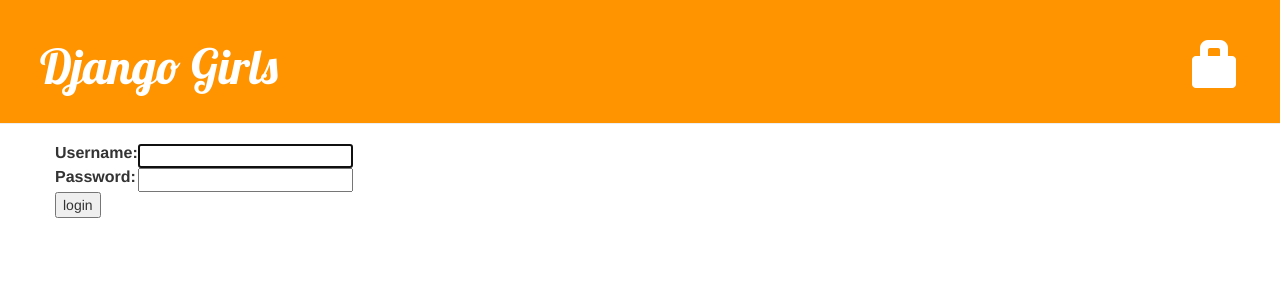
After one commit to agnieszkajach/my-first-blog, a Django app: page /accounts/login/?next=/post/new/ in a window 1280 px wide. The commit adds this page. Shown: the top 300 px of the page. Run offline with Django 3.2, Linux system fonts and the light colour scheme; some libraries are stand-ins or nearby versions.

Commit message:
Added publish/delete post.

```diff
--- a/blog/static/css/blog.css
+++ b/blog/static/css/blog.css
@@ -16,6 +16,11 @@
 h1, h2, h3, h4 {
 	font-family: 'Lobster', cursive;
 }
+
+.buttons{
+	float: right;
+}
+
 .date {
 	float: right;
 	color: #828282;
--- a/blog/templates/blog/base.html
+++ b/blog/templates/blog/base.html
@@ -10,8 +10,13 @@
 	<body>
 		<div class="page-header">
 			<h1>
+				{% if user.is_authenticated %}
 				<a href="{% url "blog.views.post_new" %}" class="top-menu"><span class="glyphicon glyphicon-plus"></span></a>
-				<a href="/">Django Girls Blog</a>
+				<a href="{% url 'post_draft_list' %}" class="top-menu"><span class="glyphicon glyphicon-edit"></span></a>
+				{% else %}
+				<a href="{% url 'django.contrib.auth.views.login' %}" class="top-menu"><span class="glyphicon glyphicon-lock"></span></a>
+				{% endif %}
+				<h1><a href="{% url 'blog.views.post_list' %}">Django Girls</a></h1>
 			</h1>
 		</div>
 		<div class="content container">
--- /dev/null
+++ b/blog/templates/registration/login.html
@@ -0,0 +1,26 @@
+{% extends "blog/base.html" %}
+
+{% block content %}
+
+{% if form.errors %}
+<p>Your username and password didn't match. Please try again.</p>
+{% endif %}
+
+<form method="post" action="{% url 'django.contrib.auth.views.login' %}">
+{% csrf_token %}
+<table>
+<tr>
+    <td>{{ form.username.label_tag }}</td>
+    <td>{{ form.username }}</td>
+</tr>
+<tr>
+    <td>{{ form.password.label_tag }}</td>
+    <td>{{ form.password }}</td>
+</tr>
+</table>
+
+<input type="submit" value="login" />
+<input type="hidden" name="next" value="{{ next }}" />
+</form>
+
+{% endblock %}
--- a/blog/urls.py
+++ b/blog/urls.py
@@ -6,4 +6,7 @@
 	url(r'^post/(?P<pk>[0-9]+)/$', views.post_detail),
 	url(r'^post/new/$', views.post_new, name='post_new'),
 	url(r'^post/(?P<pk>[0-9]+)/edit/$', views.post_edit, name='post_edit'),
+	url(r'^drafts/$', views.post_draft_list, name='post_draft_list'),
+	url(r'^post/(?P<pk>[0-9]+)/publish/$', views.post_publish, name='post_publish'),
+	url(r'^post/(?P<pk>[0-9]+)/remove/$', views.post_remove, name='post_remove'),
 ]
--- a/mysite/settings.py
+++ b/mysite/settings.py
@@ -102,3 +102,5 @@
 
 STATIC_URL = '/static/'
 STATIC_ROOT = os.path.join(BASE_DIR, 'static')
+
+LOGIN_REDIRECT_URL = '/'
--- a/mysite/urls.py
+++ b/mysite/urls.py
@@ -1,7 +1,10 @@
-from django.conf.urls import include, url
+from django.conf.urls import patterns, include, url
+
 from django.contrib import admin
+admin.autodiscover()
 
-urlpatterns = [
+urlpatterns = patterns('',
     url(r'^admin/', include(admin.site.urls)),
+    url(r'^accounts/login/$', 'django.contrib.auth.views.login'),
     url(r'', include('blog.urls')),
-]
+)
```
Also changed, not shown: blog/templates/blog/post_detail.html (+7 -4 lines), blog/templates/blog/post_draft_list.html (added, +11 -0 lines), blog/views.py (+20 -0 lines).
